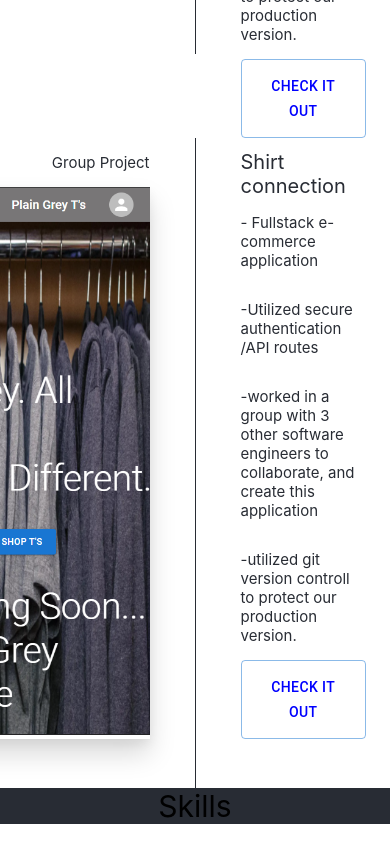
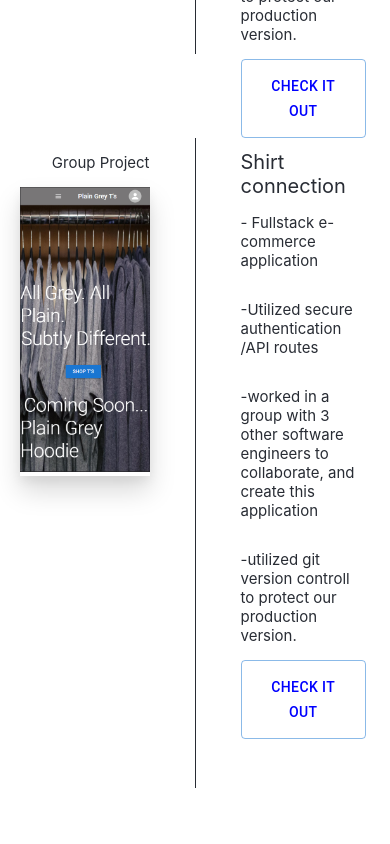
Before and after one commit to joshconstine/josh-website, a React (Create React App) app: page / in a window 390 px wide. Shown: the part 5756-6600 px from the top of the page. After the commit the page ends 6544 px from the top, so only its background shows below. Built offline with nearby package versions, Linux system fonts and the light colour scheme.

Commit message:
launch now

```diff
--- a/src/App.css
+++ b/src/App.css
@@ -53,6 +53,12 @@ img {
 .projectImg {
   align-self: center;
   width: 250px;
+}
+@media only screen and (max-width: 600px) {
+  .projectImg {
+    align-self: center;
+    width: 130px;
+  }
 }
 a:link,
 a:visited {
--- a/src/App.js
+++ b/src/App.js
@@ -37,11 +37,11 @@ function App() {
           </Box>
         </Container>
       </div>
-      <div className="theme">
+      {/* <div className="theme">
         <Container className=" App">
           <Skills />
         </Container>
-      </div>
+      </div> */}
     </>
   );
 }
```
